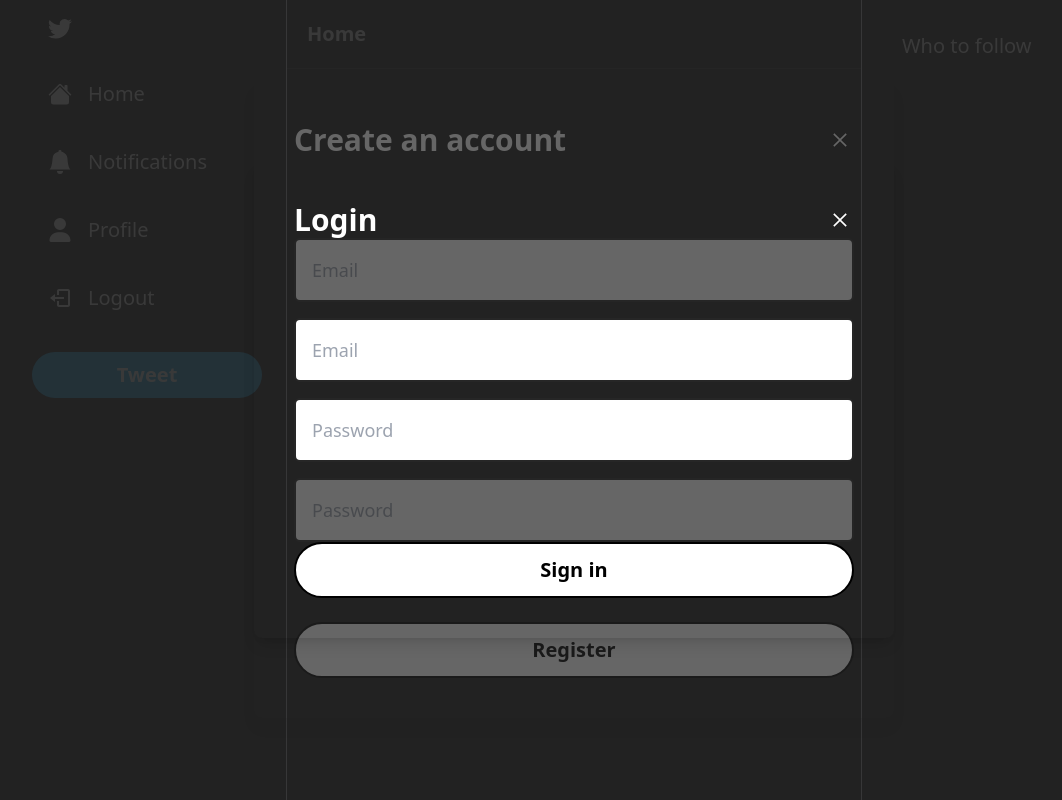
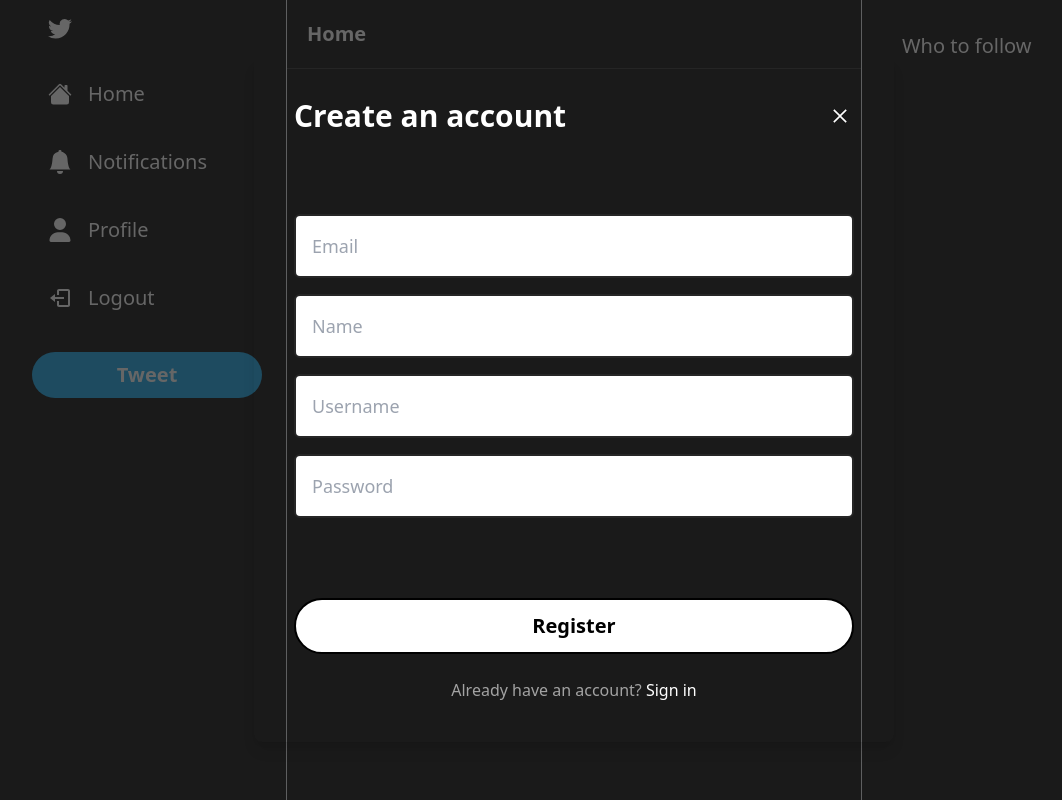
Before and after one commit to CollinFiske/twitterClone, a Next.js app in the folder twitter-tutorial/: page / in a window 1280 px wide. Shown: the whole page, without its empty margins (66-1128 px from the left). Built offline with nearby package versions, Linux system fonts and the light colour scheme.

Commit message:
added login/register switching

```diff
--- a/twitter-tutorial/components/modals/LoginModal.tsx
+++ b/twitter-tutorial/components/modals/LoginModal.tsx
@@ -2,14 +2,26 @@
 import { useCallback, useState } from "react";
 import Input from "../Input";
 import Modal from "../Modal";
+import useRegisterModal from "@/hooks/useRegisterModal";
 
 const LoginModal = () => {
 
     const loginModal = useLoginModal();
+    const registerModal = useRegisterModal();
 
     const [email, setEmail] = useState('');
     const [password, setPassword] = useState('');
     const [isLoading, setIsLoading] = useState(false);
+
+    const onToggle = useCallback(async () => {
+        if (isLoading){
+            return;
+        }
+
+        loginModal.onClose();
+        registerModal.onOpen();
+
+    }, [isLoading, registerModal, loginModal]);
 
     const onSubmit = useCallback(async () => {
         try {
@@ -45,6 +57,14 @@
         </div>
     )
 
+    const footerContent = (
+        <div className="text-neutral-400 text-center mt-4">
+            <p>First time here?
+                <span onClick={onToggle} className="text-white cursor-pointer hover:underline"> Create an account</span>
+            </p>
+        </div>
+    )
+
     return (
         <Modal
             disabled={isLoading}
@@ -54,6 +74,7 @@
             onClose={loginModal.onClose}
             onSubmit={onSubmit}
             body={bodyContent}
+            footer={footerContent}
 
         />
     );
--- a/twitter-tutorial/components/modals/RegisterModal.tsx
+++ b/twitter-tutorial/components/modals/RegisterModal.tsx
@@ -14,6 +14,14 @@
     const [name, setName] = useState('')
     const [username, setUsername] = useState('');
     const [isLoading, setIsLoading] = useState(false);
+
+    const onToggle = useCallback(async () => {
+        if (isLoading){
+            return;
+        }
+        registerModal.onClose();
+        loginModal.onOpen();
+    }, [isLoading, registerModal, loginModal]);
 
     const onSubmit = useCallback(async () => {
         try {
@@ -61,6 +69,14 @@
         </div>
     )
 
+    const footerContent = (
+        <div className="text-neutral-400 text-center mt-4">
+            <p>Already have an account?
+                <span onClick={onToggle} className="text-white cursor-pointer hover:underline"> Sign in</span>
+            </p>
+        </div>
+    )
+
     return (
         <Modal
             disabled={isLoading}
@@ -70,6 +86,7 @@
             onClose={registerModal.onClose}
             onSubmit={onSubmit}
             body={bodyContent}
+            footer={footerContent}
 
         />
     );
--- a/twitter-tutorial/hooks/UseLoginModal.ts
+++ b/twitter-tutorial/hooks/UseLoginModal.ts
@@ -8,7 +8,7 @@
 };
 
 const useLoginModal = create<LoginModalStore>((set) => ({
-    isOpen: true,
+    isOpen: false,
     onOpen: () => set({ isOpen: true }),
     onClose: () => set({ isOpen: false },)
 }));
```
